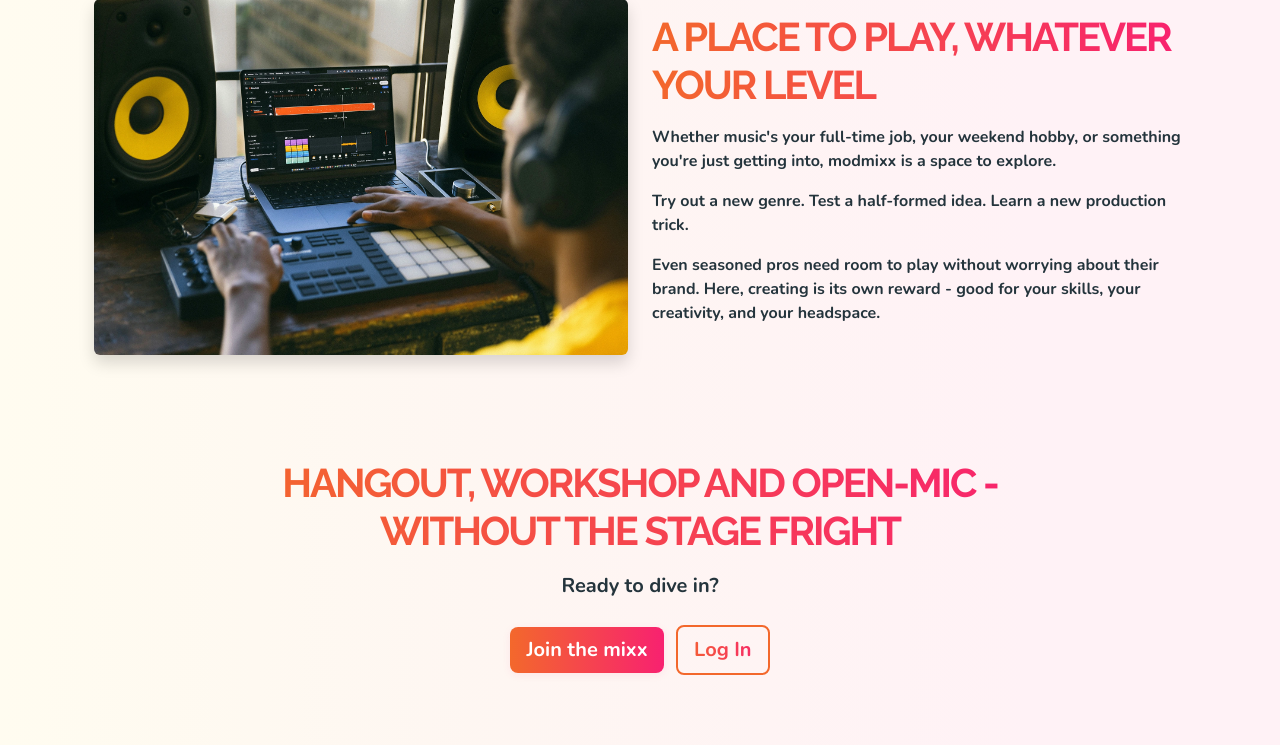
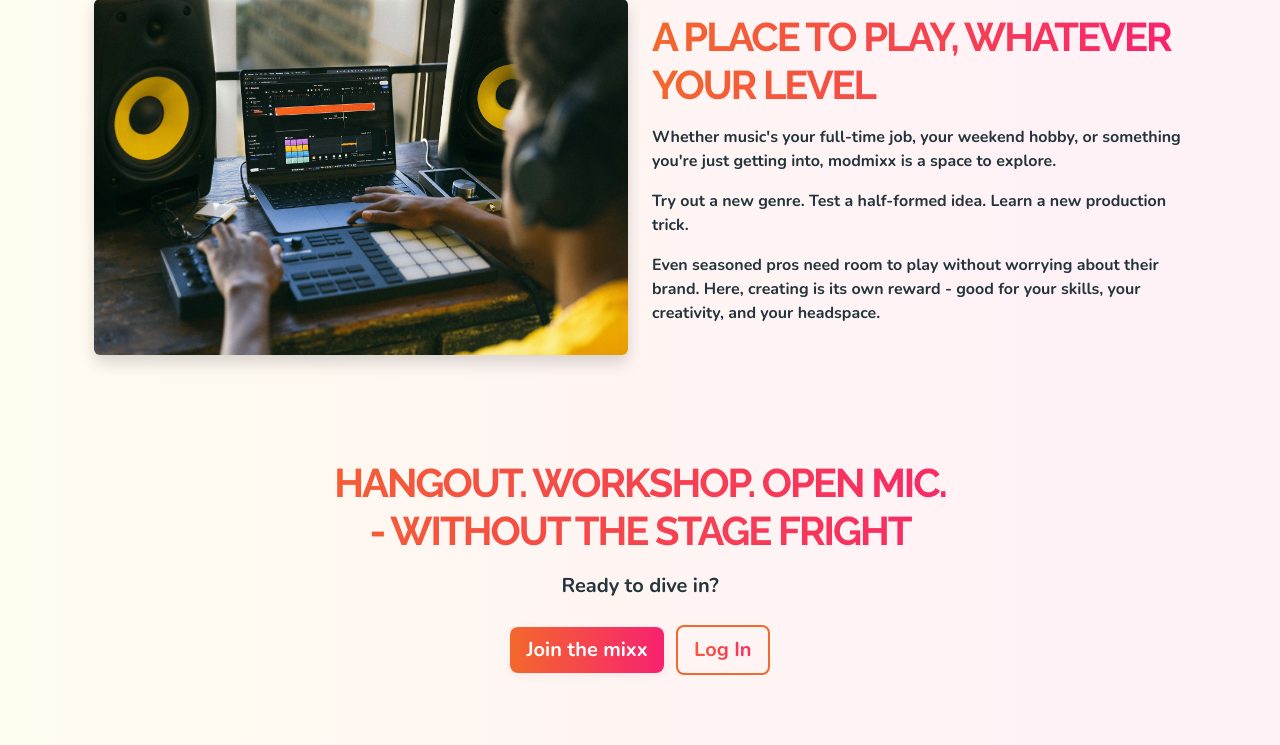
Before and after one commit to Seren-Hughes/modmixx, a Django app: page / in a window 1280 px wide. Shown: the part 2925-3670 px from the top of the page. Run offline with Django 5.2, Linux system fonts and the light colour scheme; some libraries are stand-ins or nearby versions.

Commit message:
chore: improve grammer of final cta

```diff
--- a/templates/core/home.html
+++ b/templates/core/home.html
@@ -159,7 +159,7 @@ modmixx - Join our music community where creators share original tracks in a sup
     <!-- ===== FINAL CTA SECTION ===== -->
     <section class="final-cta-section pt-5 section-pb">
         <div class="mx-auto text-center final-cta-container" style="max-width: 65vw;">
-            <h4 class="mb-3 h4 color-title">Hangout, workshop and open-mic - without the stage fright</h4>
+            <h4 class="mb-3 h4 color-title">Hangout. Workshop. Open mic.<br> - without the stage fright</h4>
             <p class="lead mb-4">Ready to dive in?</p>
             <a href="{% url 'signup' %}" class="btn btn-primary btn-lg me-2">Join the mixx</a>
             <a href="{% url 'login' %}" class="btn btn-outline-secondary btn-lg">Log In</a>
```
